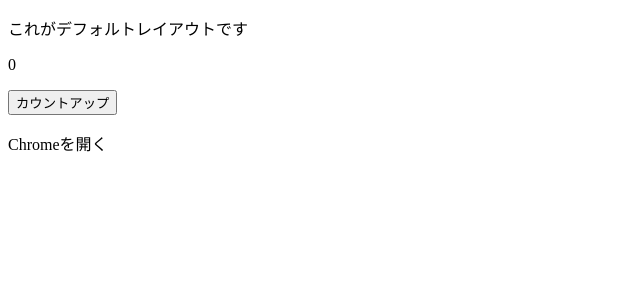
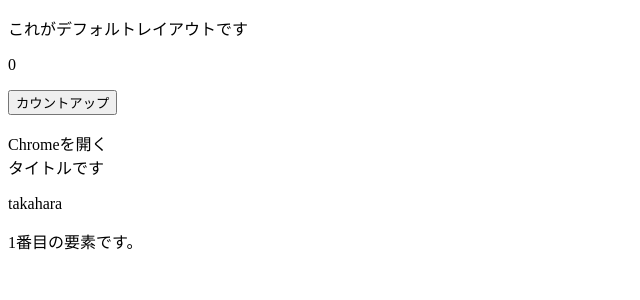
Before and after one commit to tmo-taka/vitest, a Nuxt app in the folder vitest-project/: page /plugin in a window 1280 px wide. Shown: the top 300 px of the page, without its empty margins (0-640 px from the left). Built offline with nearby package versions, Linux system fonts and the light colour scheme.

Commit message:
action作成

```diff
--- /dev/null
+++ b/vitest-project/components/Props.vue
@@ -0,0 +1,17 @@
+<script setup lang="ts">
+    type Props = {
+        title: string,
+        text?: string,
+        num: number,
+    }
+    const props = withDefaults(defineProps<Props>(),{
+        title: 'タイトルです',
+        num: 1
+    })
+</script>
+
+<template>
+    <div>{{ props.title }}</div>
+    <p v-if="props.text">{{ props.text }}</p>
+    <p>{{ props.num }}番目の要素です。</p>
+</template>
--- a/vitest-project/pages/plugin.vue
+++ b/vitest-project/pages/plugin.vue
@@ -12,6 +12,7 @@
             <!-- <div>
                 {{ $openChrome() }}
             </div> -->
+            <Props :text="'takahara'"/>
         </div>
     </NuxtLayout>
 </template>
--- a/vitest-project/plugins/open.client.ts
+++ b/vitest-project/plugins/open.client.ts
@@ -1,4 +1,4 @@
-export default defineNuxtPlugin(nuxtApp => {
+export default defineNuxtPlugin(() => {
     // nuxtApp.provide('openChrome', () => {
     //     console.log('ddd')
     // })
```
